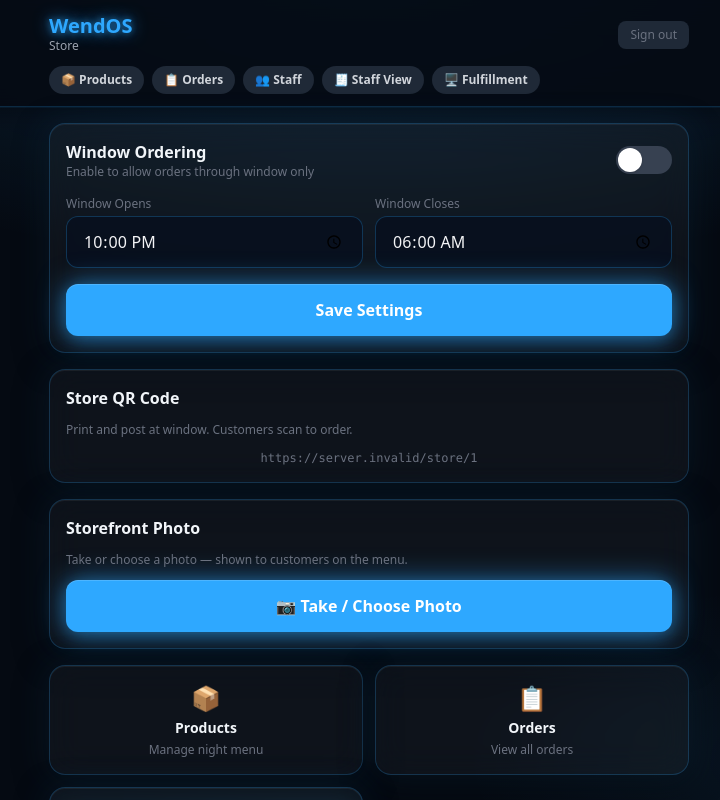
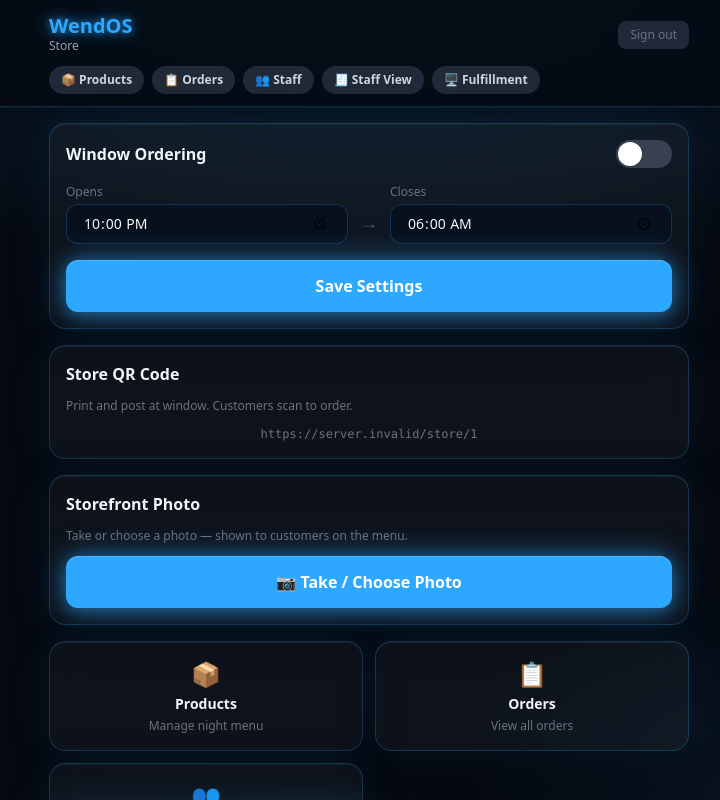
Before and after one commit to alpuckett26/DRKMD, a Next.js app: page /admin/1 in a window 1280 px wide. Shown: the top 800 px of the page, without its empty margins (271-991 px from the left). Built offline with nearby package versions, Linux system fonts and the light colour scheme; no server answers; the database is empty.

Commit message:
Fix Window Ordering time pickers layout
Replace grid-cols-2 with flex + flex-1 columns and an arrow separator.
Both time inputs now share equal width symmetrically within the card
instead of the right one sitting at the full card edge.

https://claude.ai/code/session_0158Aok47vS67zugCFpscZtd

```diff
--- a/src/app/admin/[storeId]/page.tsx
+++ b/src/app/admin/[storeId]/page.tsx
@@ -145,29 +145,27 @@ export default function AdminDashboard() {
       )}
 
       <div className="max-w-2xl mx-auto px-4 pt-4 space-y-4">
-        {/* WendOS Toggle */}
+        {/* Window Ordering */}
         <div className="card space-y-4">
           <div className="flex items-center justify-between">
-            <div>
-              <h2 className="font-bold">Window Ordering</h2>
-              <p className="text-xs text-gray-500">Enable to allow orders through window only</p>
-            </div>
+            <h2 className="font-bold">Window Ordering</h2>
             <button
               onClick={() => setWindowModeEnabled(v => !v)}
-              className={`relative w-14 h-7 rounded-full transition-colors ${windowModeEnabled ? 'bg-brand' : 'bg-gray-700'}`}
+              className={`relative w-14 h-7 rounded-full transition-colors shrink-0 ${windowModeEnabled ? 'bg-brand' : 'bg-gray-700'}`}
             >
               <span className={`absolute top-0.5 left-0.5 w-6 h-6 rounded-full bg-white shadow transition-transform ${windowModeEnabled ? 'translate-x-7' : ''}`} />
             </button>
           </div>
 
-          <div className="grid grid-cols-2 gap-3">
-            <div>
-              <label className="text-xs text-gray-500 block mb-1">Window Opens</label>
-              <input type="time" value={windowStart} onChange={e => setWindowStart(e.target.value)} className="input" />
+          <div className="flex items-end gap-3">
+            <div className="flex-1">
+              <label className="text-xs text-gray-500 block mb-1">Opens</label>
+              <input type="time" value={windowStart} onChange={e => setWindowStart(e.target.value)} className="input text-sm py-2" />
             </div>
-            <div>
-              <label className="text-xs text-gray-500 block mb-1">Window Closes</label>
-              <input type="time" value={windowEnd} onChange={e => setWindowEnd(e.target.value)} className="input" />
+            <span className="text-gray-600 text-lg pb-2 shrink-0">→</span>
+            <div className="flex-1">
+              <label className="text-xs text-gray-500 block mb-1">Closes</label>
+              <input type="time" value={windowEnd} onChange={e => setWindowEnd(e.target.value)} className="input text-sm py-2" />
             </div>
           </div>
 
```
